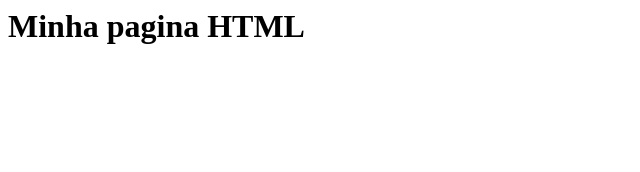
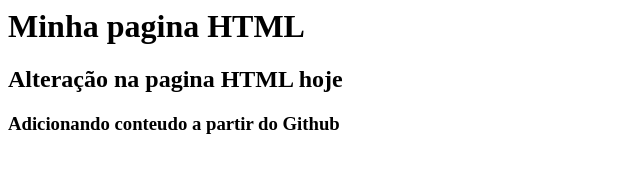
Before and after one commit to LeonDenisL/gama-no-github, a plain HTML site: page index.html in a window 1280 px wide. Shown: the whole page, without its empty margins (0-640 px from the left). Drawn offline with Linux system fonts and the light colour scheme.

Commit message:
Update index.html

```diff
--- a/index.html
+++ b/index.html
@@ -1,6 +1,7 @@
 <html>
 	<body>
 		<h1> Minha pagina HTML</h1>
-
+		<h2> Alteração na pagina HTML hoje </h2>
+		<h3> Adicionando conteudo a partir do Github</h3>
 	</body>
 </html>
```
